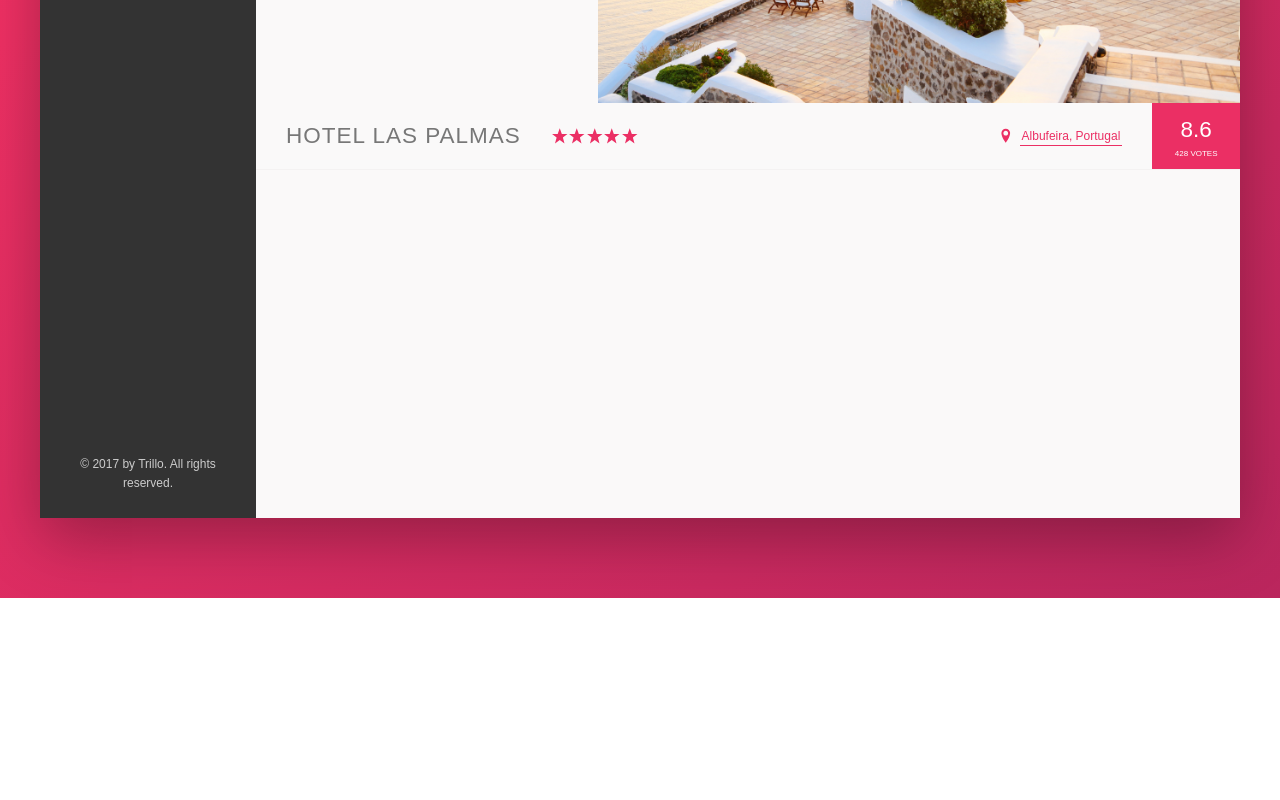
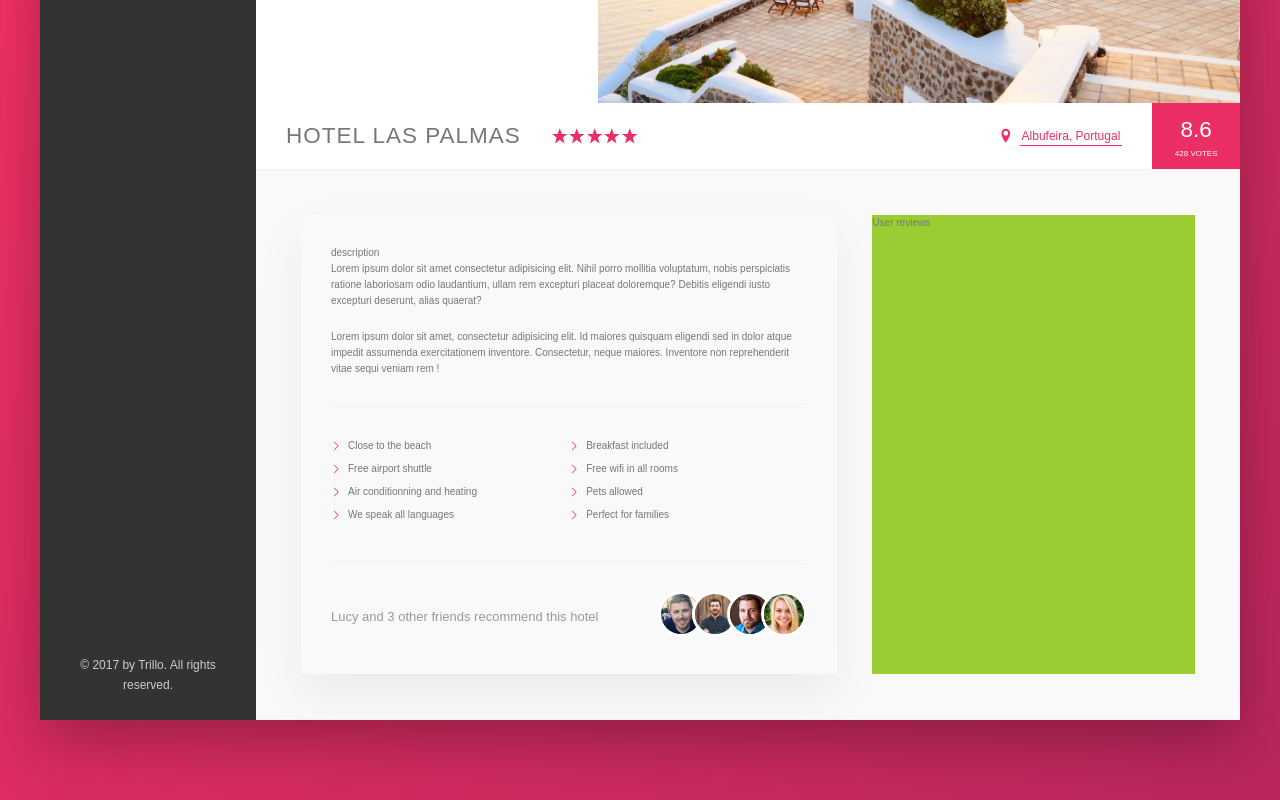
Before and after one commit to Nairelav/Trillo, a website: page index.html in a window 1280 px wide. Shown: the part 432-1232 px from the top of the page. Before the commit the page ends 1030 px from the top, so only its background shows below. Drawn offline with Linux system fonts and the light colour scheme.

Commit message:
Description

```diff
--- a/index.html
+++ b/index.html
@@ -86,15 +86,16 @@
         <main class="hotel-view">
           <div class="gallery">
             <figure class="gallery__item">
-              <img src="img/hotel-1.jpg" alt="Photo hotel 1" class="gallery__photo">
+              <img src="img/hotel-1.jpg" alt="Photo hotel 1" class="gallery__photo" />
             </figure>
             <figure class="gallery__item">
-              <img src="img/hotel-2.jpg" alt="Photo hotel 2" class="gallery__photo">
+              <img src="img/hotel-2.jpg" alt="Photo hotel 2" class="gallery__photo" />
             </figure>
             <figure class="gallery__item">
-              <img src="img/hotel-3.jpg" alt="Photo hotel 3" class="gallery__photo">
+              <img src="img/hotel-3.jpg" alt="Photo hotel 3" class="gallery__photo" />
             </figure>
           </div>
+
           <div class="overview">
             <h1 class="overview__heading">Hotel Las Palmas</h1>
 
@@ -127,7 +128,42 @@
               <div class="overview__rating-average">8.6</div>
               <div class="overview__rating-count">428 votes</div>
             </div>
+          </div>
 
+          <div class="detail">
+            <div class="description">
+              description
+              <p class="paragraphe">
+                Lorem ipsum dolor sit amet consectetur adipisicing elit. Nihil porro mollitia voluptatum, nobis perspiciatis ratione laboriosam odio
+                laudantium, ullam rem excepturi placeat doloremque? Debitis eligendi iusto excepturi deserunt, alias quaerat?
+              </p>
+              <p class="paragraphe">
+                Lorem ipsum dolor sit amet, consectetur adipisicing elit. Id maiores quisquam eligendi sed in dolor atque impedit assumenda exercitationem
+                inventore. Consectetur, neque maiores. Inventore non reprehenderit vitae sequi veniam rem !
+              </p>
+              <ul class="list">
+                <li class="list__item">Close to the beach</li>
+                <li class="list__item">Breakfast included</li>
+                <li class="list__item">Free airport shuttle</li>
+                <li class="list__item">Free wifi in all rooms</li>
+                <li class="list__item">Air conditionning and heating</li>
+                <li class="list__item">Pets allowed</li>
+                <li class="list__item">We speak all languages</li>
+                <li class="list__item">Perfect for families</li>
+              </ul>
+              <div class="recommend">
+                <p class="recommend__count">
+                  Lucy and 3 other friends recommend this hotel
+                </p>
+                <div class="recommend__friends">
+                  <img src="img/user-3.jpg" alt="Friends 1" class="recommend__photo">
+                  <img src="img/user-4.jpg" alt="Friends 2" class="recommend__photo">
+                  <img src="img/user-5.jpg" alt="Friends 3" class="recommend__photo">
+                  <img src="img/user-6.jpg" alt="Friends 4" class="recommend__photo">
+                </div>
+              </div>
+            </div>
+            <div class="user-reviews">User reviews</div>
           </div>
         </main>
       </div>
--- a/sass/base/_base.scss
+++ b/sass/base/_base.scss
@@ -14,6 +14,9 @@
   --color-grey-dark-3: #999;
 
   --shadow-dark : 0 2rem 6rem rgba(0, 0, 0, .3);
+  --shadow-dark-small : 0 2rem 5rem rgba(0, 0, 0, .06);
+
+  --border-bottom : 1px solid var(--color-grey-light-2);
 }
 
 * {
--- /dev/null
+++ b/sass/components/_detail.scss
@@ -0,0 +1,48 @@
+.detail {
+  display: flex;
+  padding: 4.5rem;
+  background-color: var(--color-grey-light-1);
+  border-bottom: var(--border-bottom);
+}
+
+.description {
+  flex: 0 0 60%;
+  margin-right: 3.5rem;
+  padding: 3rem;
+  box-shadow: var(--shadow-dark-small);
+}
+
+.user-reviews {
+  background-color: yellowgreen;
+  flex: 1;
+}
+
+.paragraphe {
+  &:not(:last-of-type) {
+    margin-bottom: 2rem;
+  }
+}
+
+.recommend {
+  font-size: 1.3rem;
+  color: var(--color-grey-dark-3);
+
+  display: flex;
+  align-items: center;
+
+  &__count {
+    margin-right: auto;
+  }
+
+  &__photo {
+    box-sizing: content-box;
+    height: 4rem;
+    width: 4rem;
+    border-radius: 50%;
+    border: 3px solid #fff;
+
+    &:not(:last-child) {
+      margin-right: -1.5rem;
+    }
+  }
+}
--- /dev/null
+++ b/sass/components/_list.scss
@@ -0,0 +1,34 @@
+.list {
+  list-style: none;
+  margin: 3rem 0;
+  padding: 3rem 0;
+  border-top: var(--border-bottom);
+  border-bottom: var(--border-bottom);
+
+  display: flex;
+  flex-wrap: wrap;
+
+  &__item {
+    flex: 0 0 50%;
+    margin-bottom: 0.7rem;
+
+    display: flex;
+    align-items: center;
+
+    &::before {
+      content: "";
+      display: inline-block;
+      height: 1rem;
+      width: 1rem;
+      margin-right: 0.7rem;
+
+      // background-image: url("../img/SVG/chevron-thin-right.svg"); Older browser
+
+      background-color: var(--color-primary);
+      -webkit-mask-image: url("../img/SVG/chevron-thin-right.svg");
+      mask-image: url("../img/SVG/chevron-thin-right.svg");
+      -webkit-mask-size: cover;
+      mask-size: cover;
+    }
+  }
+}
--- a/sass/components/_overview.scss
+++ b/sass/components/_overview.scss
@@ -1,7 +1,7 @@
 .overview {
   display: flex;
   align-items: center;
-  border-bottom: 1px solid var(--color-grey-light-2);
+  border-bottom: var(--border-bottom);
 
   &__heading {
     font-size: 2.25rem;
--- a/sass/layout/_container.scss
+++ b/sass/layout/_container.scss
@@ -10,7 +10,7 @@
   font-size: 1.4rem;
   height: 7rem;
   background-color: #fff;
-  border-bottom: 1px solid var(--color-grey-light-2);
+  border-bottom: var(--border-bottom);
 
   display: flex;
   justify-content: space-between;
@@ -32,6 +32,5 @@
 
 .hotel-view {
   flex: 1;
-  background-color: var(--color-grey-light-1);
-  height: 80rem;
+  background-color: #fff;
 }
--- a/sass/main.scss
+++ b/sass/main.scss
@@ -11,3 +11,5 @@
 @import "components/gallery";
 @import "components/overview";
 @import "components/button";
+@import "components/detail";
+@import "components/list";
```
Also changed, not shown: css/style.css.
